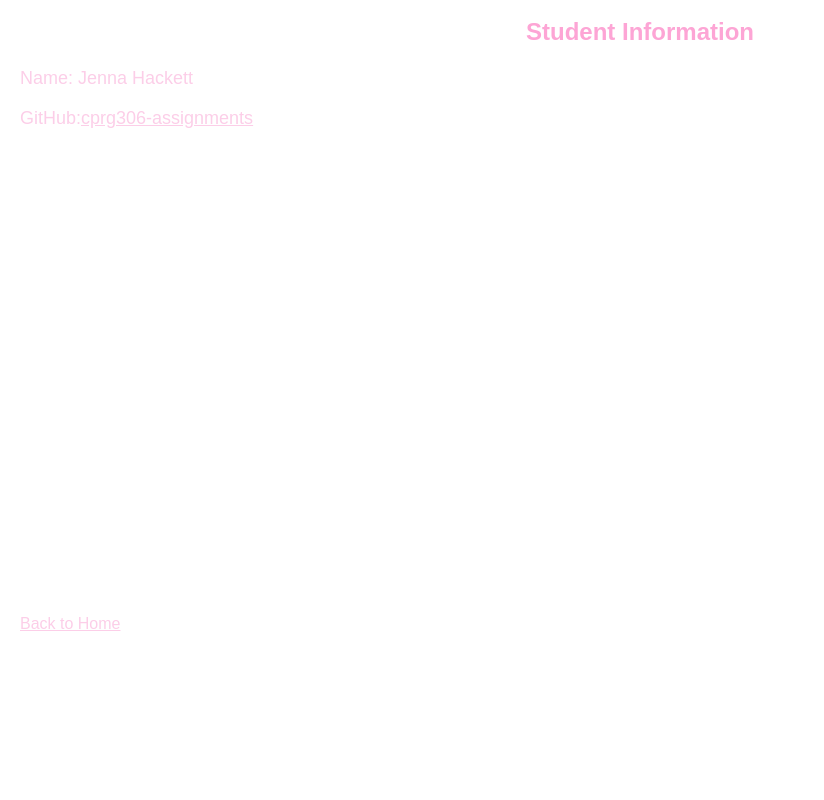
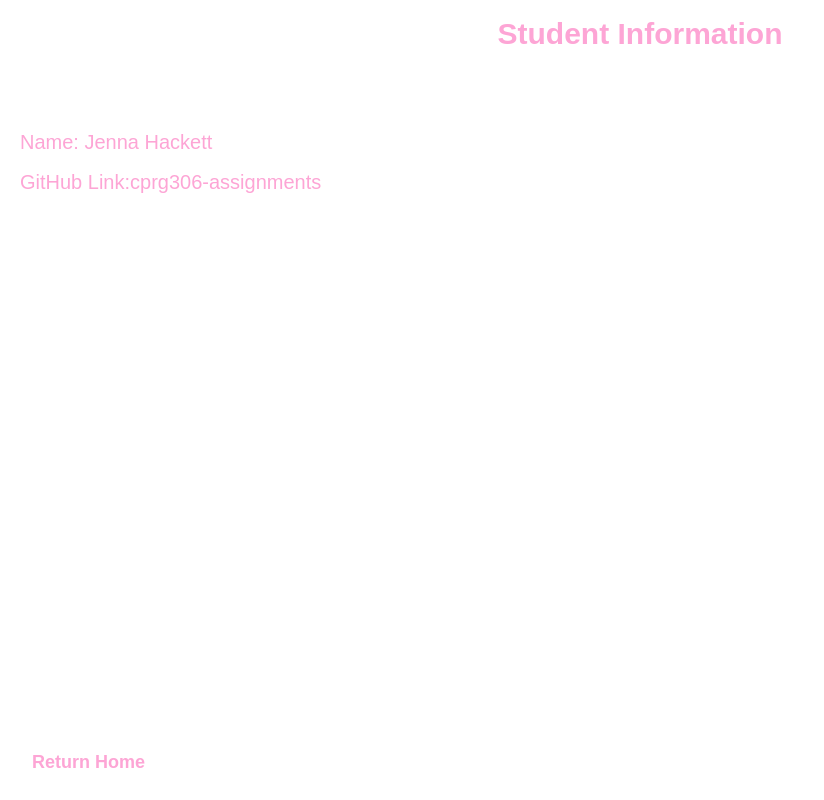
Before and after one commit to jenna-hackett/cprg306-assignments, a Next.js app: page /week-2 in a window 1280 px wide. Shown: the whole page, without its empty margins (0-824 px from the left). Built offline with nearby package versions, Linux system fonts and the light colour scheme.

Commit message:
Made components specifically for links and their styles since all act the same.
target=none added for the github link.

```diff
--- a/app/components/HomePageButton.js
+++ b/app/components/HomePageButton.js
@@ -1,16 +1,20 @@
 /*
-Home Page Button Component
+Component: HomePageButton.js
 Author: Jenna Hackett
 Version: Jan. 23, 2026
  */
 
-import Link from "next/link";
+import { linkInfo } from "./LinkInformation";
+import PageLinks from "./PageLinks";
 
 export default function HomePageButton() {
   return (
-    <section>
-      <button className="pl-5 mt-120">
-        <Link className="text-pink-200 underline hover:text-pink-900 duration-300 ease-linear" href="/">Back to Home</Link>
+    <section className="fixed bottom-0 left-0 w-full p-6 font-bold text-lg">
+      <button>
+        <PageLinks
+          href={linkInfo[0].href}
+          text={linkInfo[0].text}
+        />
       </button>
     </section>
   );
--- /dev/null
+++ b/app/components/LinkInformation.js
@@ -0,0 +1,20 @@
+/*
+Component: LinkInformation.js
+Author: Jenna Hackett
+Versions: Jan. 23, 2026
+*/
+
+export const linkInfo = [
+    {
+      href: "./",
+      text: "Return Home"
+    },
+    {
+      href: "./week-2",
+      text: "Week 2"
+    },
+    {
+      href: "./week-3",
+      text: "Week 3"
+    },
+  ];
--- /dev/null
+++ b/app/components/PageLinks.js
@@ -0,0 +1,10 @@
+import Link from "next/link";
+
+export default function PageLinks({href, text}) {
+  return (
+    <Link className="text-pink-300 pl-2 hover:text-pink-700 duration-300 ease-linear"
+      href={href}>
+      {text}
+    </Link>
+  );
+}
--- a/app/page.js
+++ b/app/page.js
@@ -1,9 +1,12 @@
 /*
+.\app\page.js
 Author: Jenna Hackett
 Versions: Jan. 16, 2026
  */
 
-import Link from "next/link";
+import PageLinks from "./components/PageLinks";
+import { linkInfo } from "./components/LinkInformation";
+
 
 export default function Home() {
   return (
@@ -13,11 +16,11 @@ export default function Home() {
           CPRG306: Web Development 2 - Assignments
         </h1>
         <ul>
-          <li className = "p-3 mb-4 pb-2 text-lg light:text-pink-200"><Link className="text-pink-200 underline pl-2 hover:text-pink-900 duration-300 ease-linear" href="/week-2">
-            Week 2</Link>
+          <li className = "p-3 pb-2 mb-4 ml-4 mr-250 mt-7 text-xl">
+            <PageLinks {...linkInfo[1]} />
           </li>
-          <li className = "p-3 mb-4 pb-2 text-lg light:text-pink-200"><Link className="text-pink-200 underline pl-2 hover:text-pink-900 duration-300 ease-linear" href="/week-3">
-            Week 3</Link>
+          <li className = "p-3 pb-2 mb-4 ml-4 mr-250 text-xl">
+              <PageLinks {...linkInfo[2]} />
           </li>
         </ul>
       </header>
--- a/app/week-2/StudentInfo.js
+++ b/app/week-2/StudentInfo.js
@@ -1,6 +1,7 @@
 /*
+Component: StudentInfo.js
 Author: Jenna Hackett
-Versions: Jan. 16, 2026
+Versions: Jan. 23, 2026
  */
 
 import Link from "next/link";
@@ -10,17 +11,23 @@ export default function StudentInfo() {
     <section>
       {/* Student Info Component */}
       <header>
-        <h1 className="p-4 text-2xl text-center font-bold text-pink-300">Student Information</h1>
+        <h1 className="p-4 mb-15 text-3xl text-center font-bold text-pink-300">
+          Student Information
+        </h1>
       </header>
-        <p className="pl-5 pb-3 text-lg text-pink-200">
+      <section>
+        <p className="pl-5 pb-3 text-xl text-pink-300 ">
           Name: Jenna Hackett
         </p>
-        <p className="pl-5 text-lg text-pink-200">
-          GitHub:
-          <Link className="underline hover:text-pink-900 duration-300 ease-linear" href="https://github.com/jenna-hackett/cprg306-assignments">
-          cprg306-assignments
-          </Link>
+        <p className="pl-5 pb-3 text-xl text-pink-300">
+          GitHub Link:
+            <Link className=" hover:text-pink-700 duration-300 ease-linear"
+              href="https://github.com/jenna-hackett/cprg306-assignments"
+              target = "_none">
+              cprg306-assignments
+            </Link>
         </p>
+      </section>
     </section>
 );
 }
--- a/app/week-2/page.js
+++ b/app/week-2/page.js
@@ -1,4 +1,5 @@
 /*
+.\week-2\page.js
 Author: Jenna Hackett
 Versions: Jan. 16, 2026
  */
--- a/app/week-3/GroceryItem.js
+++ b/app/week-3/GroceryItem.js
@@ -6,7 +6,7 @@ Versions: Jan. 22, 2026
 export default function Item({name, quantity, category}) {
   return (
     <section>
-      <ul className = "border-pink-200 border-2 rounded-md max-w-md mx-auto p-5 mb-4">
+      <ul className = "border-pink-300 border-2 rounded-md max-w-md mx-auto p-5 mb-4">
         <li>{name}</li>
         <li>Quantity: {quantity}</li>
         <li>Category: {category}</li>
--- a/app/week-3/page.js
+++ b/app/week-3/page.js
@@ -1,4 +1,5 @@
 /*
+.\week-3\page.js
 Author: Jenna Hackett
 Versions: Jan. 22, 2026
  */
@@ -9,6 +10,7 @@ import GroceryItemList from "./GroceryItemList";
 export default function Page() {
   return (
     <main>
+
       <h1 className = "text-center font-bold text-2xl mb-4 mt-4 text-pink-300">
         Shopping List
       </h1>
```
